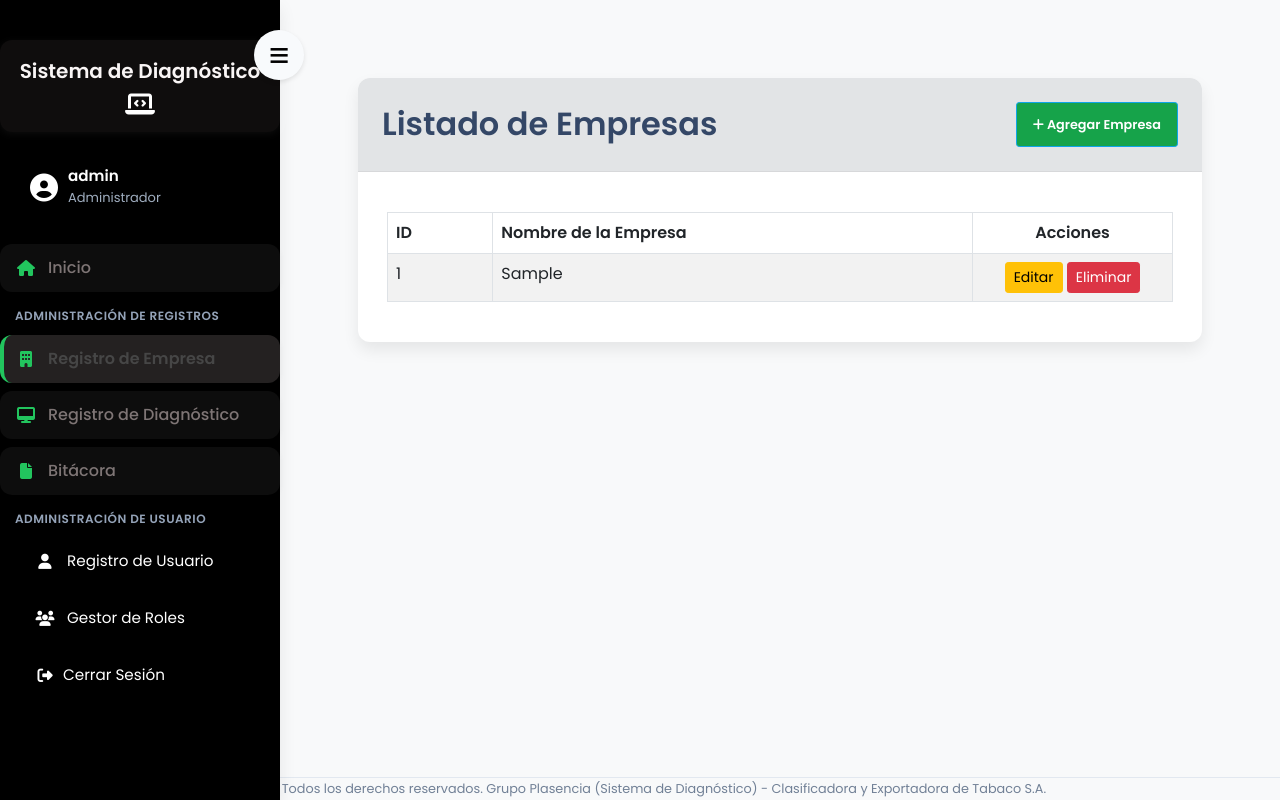
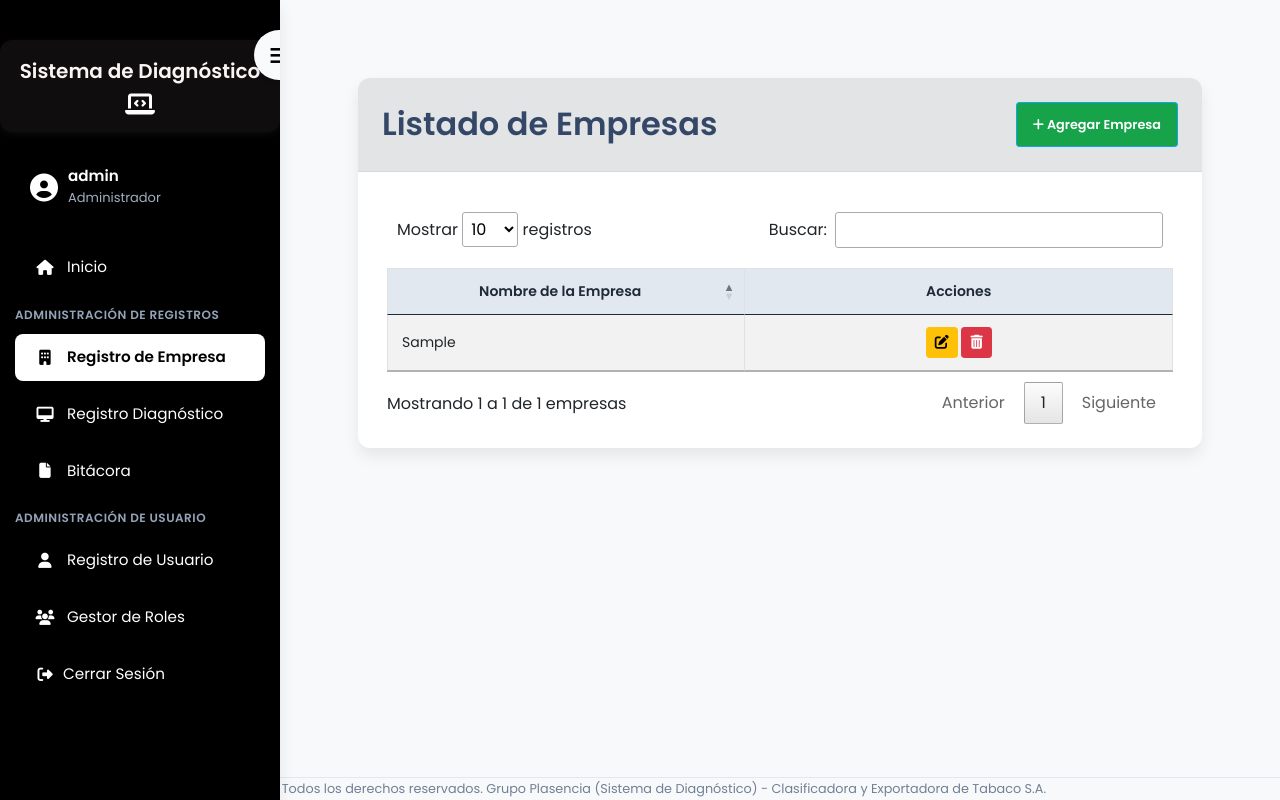
Before and after one commit to Al3-07/Sistema_Diagnostico, a Laravel app: page /empresa in a window 1280 px wide. Run offline with Laravel 10, Linux system fonts and the light colour scheme; a user stored in the database is signed in; data comes from the database, SQL or seed files in the repository; tables that the repository leaves empty hold one stand-in row (values such as "Sample post"); parts of the project's set-up code (start-up, migrations or seed data) failed here and were passed over; some libraries are stand-ins or nearby versions.

Commit message:
arreglando, arreglando

```diff
--- a/resources/views/Empresa/REIndex.blade.php
+++ b/resources/views/Empresa/REIndex.blade.php
@@ -98,30 +98,72 @@
         max-width: 200px !important;
         white-space: nowrap; /* Evita que el texto se divida en varias líneas */
     }
+
+    /* Ajuste del contenedor de controles (buscador y length menu) */
+    div.dataTables_wrapper div.dataTables_length,
+    div.dataTables_wrapper div.dataTables_filter {
+        margin-bottom: 20px;
+    }
+
+    div.dataTables_wrapper div.dataTables_filter {
+        text-align: right !important;
+    }
+
+    div.dataTables_wrapper div.dataTables_length {
+        text-align: left !important;
+    }
+
+    /* Opcional: Espaciado entre controles y tabla */
+    .dataTables_wrapper .dataTables_filter,
+    .dataTables_wrapper .dataTables_length {
+        padding: 0 10px;
+    }
+
+    /* Alinea bien los controles en pantallas pequeñas también */
+    @media (max-width: 768px) {
+        div.dataTables_wrapper div.dataTables_length,
+        div.dataTables_wrapper div.dataTables_filter {
+            text-align: center !important;
+        }
+    }
+
+    @media (max-width: 768px) {
+    .card-header .btn-nuevo-registro {
+        width: 100%;
+        text-align: center;
+    }
+
+    /* POR AQUI ME QUEDE DE MUJER :)*/
+}
+
 </style>
 
 <div class="container mt-5">
     <div class="card">
-        <div class="card-header d-flex justify-content-between align-items-center">
-            <h2 class="card-title mb-0">
+                <div class="card-header">
+            <div class="d-flex flex-wrap justify-content-between align-items-center">
+                <h2 class="card-title mb-2 mb-md-0">
                     <b>Listado de Empresas</b>
                 </h2>
-            @if(Auth::user()->role !== 'Visualizador')  <!--Solo usuarios que no son 'Visualizador' pueden ver el botón  -->
-            <a href="{{ route('empresa.create') }}" class="btn btn-info btn-sm btn-nuevo-registro">
+                @if(Auth::user()->role !== 'Visualizador')
+                <a href="{{ route('empresa.create') }}" class="btn btn-info btn-sm btn-nuevo-registro mt-2 mt-md-0">
                     <i class="fas fa-plus"></i> Agregar Empresa
                 </a>
                 @endif
             </div>
+        </div>
+
         <div class="card-body p-4">
             @if(session('success'))
-                <div class="alert alert-success">{{ session('success') }}</div>
+                <div class="alert alert-success" id="mensaje-exito">
+        {{ session('success') }}
+    </div>
             @endif
 
             <div class="table-responsive mt-3">
                 <table class="table table-bordered table-striped w-100" id="empresas-table">
                     <thead>
     <tr>
-                            <th>ID</th>
         <th>Nombre de la Empresa</th>
         <th class="acciones-columna text-center">Acciones</th>
     </tr>
@@ -129,26 +171,81 @@
 <tbody>
     @foreach($empresas as $empresa)
         <tr>
-                                <td>{{ $empresa->id }}</td>
             <td>{{ $empresa->empresa }}</td>
             <td class="text-center">
-                                 @if(Auth::user()->role !== 'Visualizador')  <!--Solo usuarios que no son 'Visualizador' pueden ver el botón  -->
-                                    <a href="{{ route('empresa.edit', $empresa->id) }}" class="btn btn-sm btn-warning">Editar</a>
-                                    <form action="{{ route('empresa.destroy', $empresa->id) }}" method="POST" style="display:inline-block;" onsubmit="return confirm('¿Estás seguro de eliminar esta empresa?')">
+                @if(Auth::user()->role !== 'Visualizador')
+                    <a href="{{ route('empresa.edit', $empresa->id) }}" class="btn btn-sm btn-warning" title="Editar">
+                        <i class="fas fa-edit"></i>
+                    </a>
+                    <form id="form-eliminar-{{ $empresa->id }}" action="{{ route('empresa.destroy', $empresa->id) }}" method="POST" style="display:inline-block;">
                         @csrf
                         @method('DELETE')
+                        <button type="button" class="btn btn-sm btn-danger" title="Eliminar" onclick="confirmarEliminacion({{ $empresa->id }})">
+                            <i class="fas fa-trash-alt"></i>
+                        </button>
+                    </form>
 
-                                        <button class="btn btn-sm btn-danger" type="submit">Eliminar</button>
-                                    </form>
                 @endif
             </td>
         </tr>
     @endforeach
 </tbody>
+
                 </table>
             </div>
         </div>
     </div>
 </div>
 
+<script>
+    function confirmarEliminacion(id) {
+        Swal.fire({
+            title: '¿Estás seguro?',
+            text: "Esta acción eliminará la empresa del sistema.",
+            icon: 'warning',
+            showCancelButton: true,
+            confirmButtonColor: '#d33',
+            cancelButtonColor: '#6c757d',
+            confirmButtonText: 'Sí, eliminar',
+            cancelButtonText: 'Cancelar'
+        }).then((result) => {
+            if (result.isConfirmed) {
+                document.getElementById('form-eliminar-' + id).submit();
+            }
+        });
+    }
+
+
+// Activar DataTable con búsqueda, selector de cantidad y paginación
+    $(document).ready(function () {
+        $('#empresas-table').DataTable({
+            language: {
+                search: "Buscar:",
+                lengthMenu: "Mostrar _MENU_ registros",
+                info: "Mostrando _START_ a _END_ de _TOTAL_ empresas",
+                paginate: {
+                    first: "Primero",
+                    last: "Último",
+                    next: "Siguiente",
+                    previous: "Anterior"
+                },
+                zeroRecords: "No se encontraron resultados",
+                infoEmpty: "Mostrando 0 de 0 empresas",
+                infoFiltered: "(filtrado de _MAX_ empresas en total)",
+            },
+            columnDefs: [
+                { orderable: false, targets: 1 } // desactiva ordenamiento en columna de acciones
+            ]
+        });
+    });
+
+setTimeout(function() {
+            let mensaje = document.getElementById('mensaje-exito');
+            if (mensaje) {
+                mensaje.style.transition = 'opacity 0.5s ease';
+                mensaje.style.opacity = '0';
+                setTimeout(() => mensaje.remove(), 500);
+            }
+        }, 3000); // 3000 milisegundos = 3 segundos</script>
+
 @endsection
--- a/resources/views/Layouts/app.blade.php
+++ b/resources/views/Layouts/app.blade.php
@@ -69,7 +69,26 @@
         padding: 0 0 20px 0;
         color: white;
         z-index: 1000;
+        overflow-y: auto; /* Habilita scroll vertical */
+        overflow-x: hidden; /* Evita scroll horizontal */
+        scrollbar-width: thin; /* Scroll fino (para Firefox) */
+        scrollbar-color: #888 #2d2d2d; /* Color del scroll */
     }
+
+
+    /* Scroll personalizado para navegadores Webkit (Chrome, Edge, Safari) */
+     .sidebar::-webkit-scrollbar {
+            width: 6px;
+    }
+
+    .sidebar::-webkit-scrollbar-thumb {
+            background-color: #16a34a; /* Color verde del scroll */
+            border-radius: 10px;
+    }
+
+    .sidebar::-webkit-scrollbar-track {
+            background-color: transparent;
+        }
 
     /* Marca o título */
     .sidebar .brand-container {
@@ -493,18 +512,18 @@
 
 
 
-           <a href="{{ route('menu') }}" class="modern-nav-link {{ (request()->is('menu') || request()->is('/') || request()->is('home')) ? 'active' : '' }}">
+           <a href="{{ route('menu') }}" class="nav-link {{ (request()->is('menu') || request()->is('/') || request()->is('home')) ? 'active' : '' }}">
     <i class="fas fa-home"></i> Inicio
 </a>
 
 <div class="sidebar-section-title">ADMINISTRACIÓN DE REGISTROS</div>
-<a href="{{ route('empresa.index') }}" class="modern-nav-link {{ request()->routeIs('empresa.*') ? 'active' : '' }}">
+<a href="{{ route('empresa.index') }}" class="nav-link {{ request()->routeIs('empresa.*') ? 'active' : '' }}">
    <i class="fa-solid fa-building"></i>Registro de Empresa
 </a>
-<a href="{{ route('registrodiagnostico.index') }}" class="modern-nav-link {{ request()->routeIs('registrodiagnostico.*') ? 'active' : '' }}">
-    <i class="fas fa-desktop"></i> Registro de Diagnóstico
+<a href="{{ route('registrodiagnostico.index') }}" class="nav-link {{ request()->routeIs('registrodiagnostico.*') ? 'active' : '' }}">
+    <i class="fas fa-desktop"></i>Registro Diagnóstico
 </a>
-<a href="{{ route('bitacora.index') }}" class="modern-nav-link {{ request()->routeIs('bitacoras.*') ? 'active' : '' }}">
+<a href="{{ route('bitacora.index') }}" class="nav-link {{ request()->routeIs('bitacoras.*') ? 'active' : '' }}">
    <i class="fa-solid fa-file"></i>Bitácora
 </a>
 
--- a/routes/web.php
+++ b/routes/web.php
@@ -11,49 +11,25 @@ use App\Http\Controllers\EmpresaController;
 use App\Http\Controllers\BitacoraController;
 
 
+ /* Obtener datos para tabla (si lo necesitas para DataTables u otra tabla AJAX).
+   Esa línea Route::resource automatiza 7 rutas esenciales del CRUD (crear, listar, editar, actualizar, borrar, etc.).*/
+Route::middleware(['auth'])->group(function () {
 
-Route::middleware(['auth'])->group(function () {
-    // RUTAS DE Diagnostico
-   /* Obtener datos para tabla (si lo necesitas para DataTables u otra tabla AJAX)
-   Esa línea Route::resource automatiza 7 rutas esenciales del CRUD (crear, listar, editar, actualizar, borrar, etc.).
-   */
+    // R U T A S     D E      D I A G N Ó S T  I C O.
+Route::get('registrodiagnostico/table', [RegistroDiagnosticoController::class, 'getTableData'])->name('registrodiagnostico.table');
+Route::resource('registrodiagnostico', RegistroDiagnosticoController::class);
 
-Route::get('registrodiagnostico/table', [RegistroDiagnosticoController::class, 'getTableData'])->name('registrodiagnostico.table');
 
-Route::resource('registrodiagnostico', RegistroDiagnosticoController::class);
-//RUTA DE EMPRESA
+//R U T A     D E     E M P R E S A.
 Route::resource('empresa', EmpresaController::class);
-//RUTA PARA BITACORA
+
+
+//R U T A     P A R A    B I T Á C O R A.
 Route::resource('bitacoras', BitacoraController::class);
 Route::get('bitacora', [BitacoraController::class, 'bitacoraIndex'])->name('bitacora.index');
 
 
-/*Route::get('registrodiagnostico/table', [RegistroDiagnosticoController::class, 'getTableData'])->name('registrodiagnostico.table');
-
-// Vista índice (listar todos los diagnósticos)
-Route::get('registrodiagnostico', [RegistroDiagnosticoController::class, 'index'])->name('registrodiagnostico.index');
-
-// Formulario para crear nuevo diagnóstico
-Route::get('/diagnostico_create', [RegistroDiagnosticoController::class, 'create'])->name('registrodiagnostico.create');
-
-// Guardar nuevo diagnóstico
-Route::post('/diagnostico_store', [RegistroDiagnosticoController::class, 'store'])->name('registrodiagnostico.store');
-
-// Editar diagnóstico
-Route::get('/registrodiagnostico/{id}/edit', [RegistroDiagnosticoController::class, 'edit'])->name('registrodiagnostico.edit');
-
-// Actualizar diagnóstico
-Route::put('/registrodiagnostico/{id}', [RegistroDiagnosticoController::class, 'update'])->name('registrodiagnostico.update');
-
-// Eliminar diagnóstico
-Route::delete('/registrodiagnostico/{id}', [RegistroDiagnosticoController::class, 'destroy'])->name('registrodiagnostico.destroy');
-
-// Mostrar detalles de diagnóstico
-Route::get('registrodiagnostico/{id}', [RegistroDiagnosticoController::class, 'show'])->name('registrodiagnostico.show');
-Route::resource('registrodiagnostico', RegistroDiagnosticoController::class);
-*/
-
-//RUTAS PDF
+//R U T A S    P D F.
 Route::get('/registro-diagnostico/{id}/pdf', [App\Http\Controllers\RegistroDiagnosticoController::class, 'generarPDF'])->name('registro_diagnostico.pdf');
 Route::get('/diagnostico/{id}/vista-previa', function ($id) {
     $registro = RegistroDiagnostico::findOrFail($id);
@@ -70,7 +46,7 @@ Route::get('/diagnostico/{id}/pdf', [RegistroDiagnosticoController::class, 'desc
 Route::post('/diagnostico/{id}/guardar-firma', [RegistroDiagnosticoController::class, 'guardarFirma'])->name('guardar.firma');
 
 
-    // RUTAS DE ROL
+    // R U T A S     D  E    R O L.
     Route::get('rol_table', [RegistroRolController::class, 'getData'])->name('registrorol.table');
     Route::get('/roles/{id}/editar', [RegistroRolController::class, 'edit'])->name('roles.edit');
     Route::post('/roles/{id}/editar', [RegistroRolController::class, 'update'])->name('roles.update');
@@ -78,10 +54,11 @@ Route::post('/diagnostico/{id}/guardar-firma', [RegistroDiagnosticoController::c
     Route::get('/roles/data', [RegistroRolController::class, 'getData'])->name('registrorol.table');
     Route::post('/roles/toggleEstado', [RegistroRolController::class, 'toggleEstado'])->name('roles.toggleEstado');
 
-    //Rutas de user
+
+    //R U T A S   D E    U S E R.
     Route::get('/user_table', [UserController::class, 'getTableData'])->name('user.table');
     Route::get('/user', [UserController::class, 'index'])->name('user.index');
-    Route::get('/user/create', [UserController::class, 'create'])->name('user.create'); // Nueva ruta para formulario de creación
+    Route::get('/user/create', [UserController::class, 'create'])->name('user.create'); // Nueva ruta para formulario de creación.
     Route::post('/user', [UserController::class, 'store'])->name('user.store');
     Route::get('/user/{id}/edit', [UserController::class, 'edit'])->name('user.edit');
     Route::put('/user/{id}/update', [UserController::class, 'update'])->name('user.update');
@@ -89,7 +66,7 @@ Route::post('/diagnostico/{id}/guardar-firma', [RegistroDiagnosticoController::c
 
 
 
-    // MENÚ
+    // R U T A S       D E L      M E N Ú.
     Route::get('/menu', function () {
         return view('menu');
     })->name('menu');
@@ -97,23 +74,26 @@ Route::post('/diagnostico/{id}/guardar-firma', [RegistroDiagnosticoController::c
 
 });
 
-//INICIO DE SESION Y REGISTRO
+//R U T A S     D E      I N I C I O    D E     S E S I Ó N    Y     R E G I S T R O.
 Route::get('/login', [AuthController::class, 'showLogin'])->name('login');
 Route::post('/login', [AuthController::class, 'login']);
 
-// Rutas de registro (solo para administradores)
+
+// R U T A S    D E    R E G I S T R O    (s o l o   p a r a   a d mi n i s t r a d o r e s).
 Route::middleware(['auth', 'role:admin'])->group(function () {
     Route::get('/register', [AuthController::class, 'showRegister'])->name('register');
     Route::post('/register', [AuthController::class, 'register']);
 });
 
-// Cerrar sesión
+
+// R U T A S       D E     C E R R A R       S E S I Ó  N.
 Route::post('/logout', [AuthController::class, 'logout'])->name('logout');
 
-// Redirección para cualquier ruta no definida
+
+// R E D I R E C C I Ó N     P A R A    C U A L Q U I E R    R U T A     N O      D E F I N I D A.
 Route::fallback(function () {
     if (auth()->check()) {
-        return redirect()->route('menu');  // Redirecciona a menú si está autenticado
+        return redirect()->route('menu');  // Redirecciona a menú si está autenticado.
     }
-    return redirect()->route('login');  // Redirecciona a login si no está autenticado
+    return redirect()->route('login');  // Redirecciona a login si no está autenticado.
 });
```
Also changed, not shown: resources/views/Empresa/RECreate.blade.php (+8 -2 lines), resources/views/RegistroDiagnostico/RDIndex.blade.php (+26 -7 lines). Lines whose indentation alone changed are shown as unchanged.
